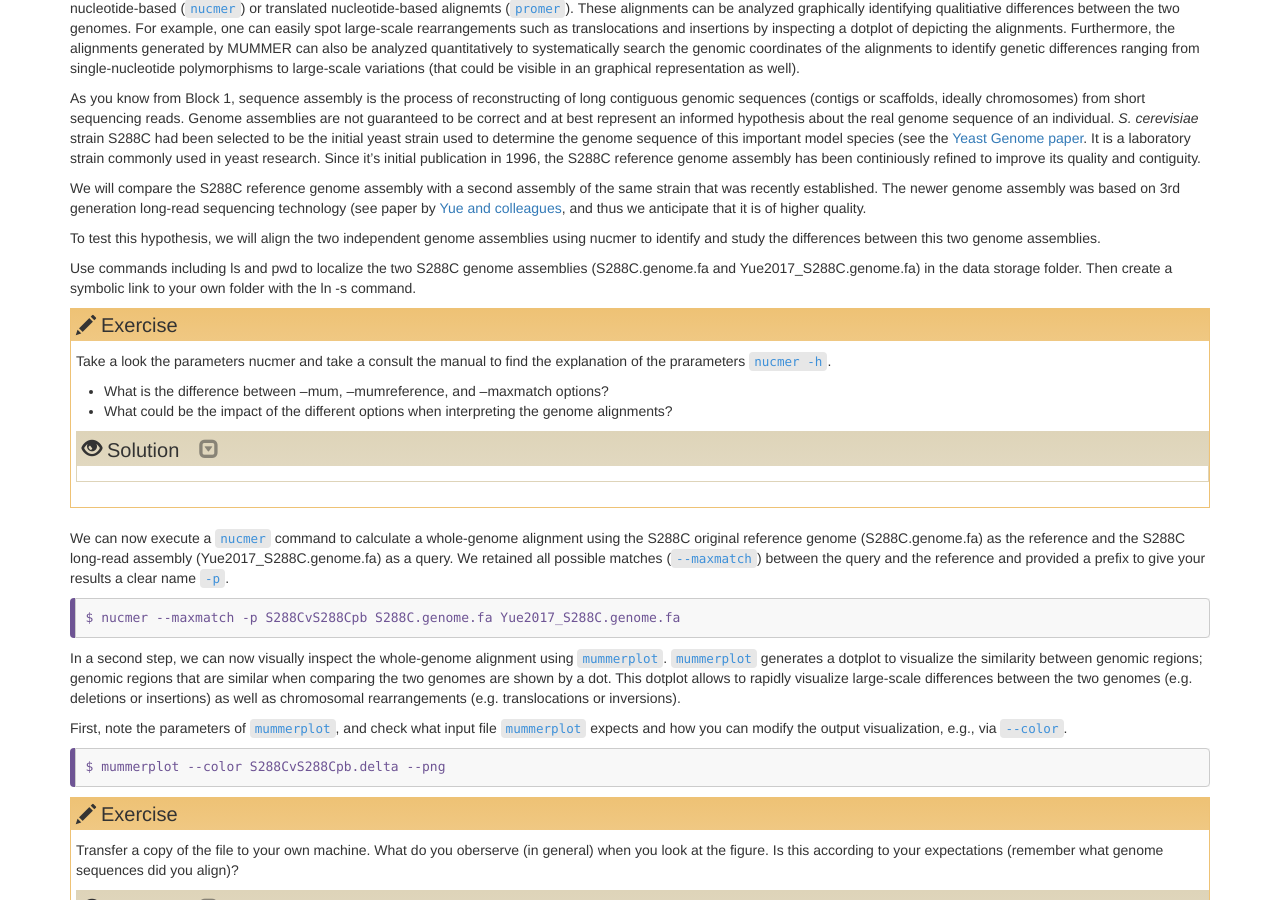
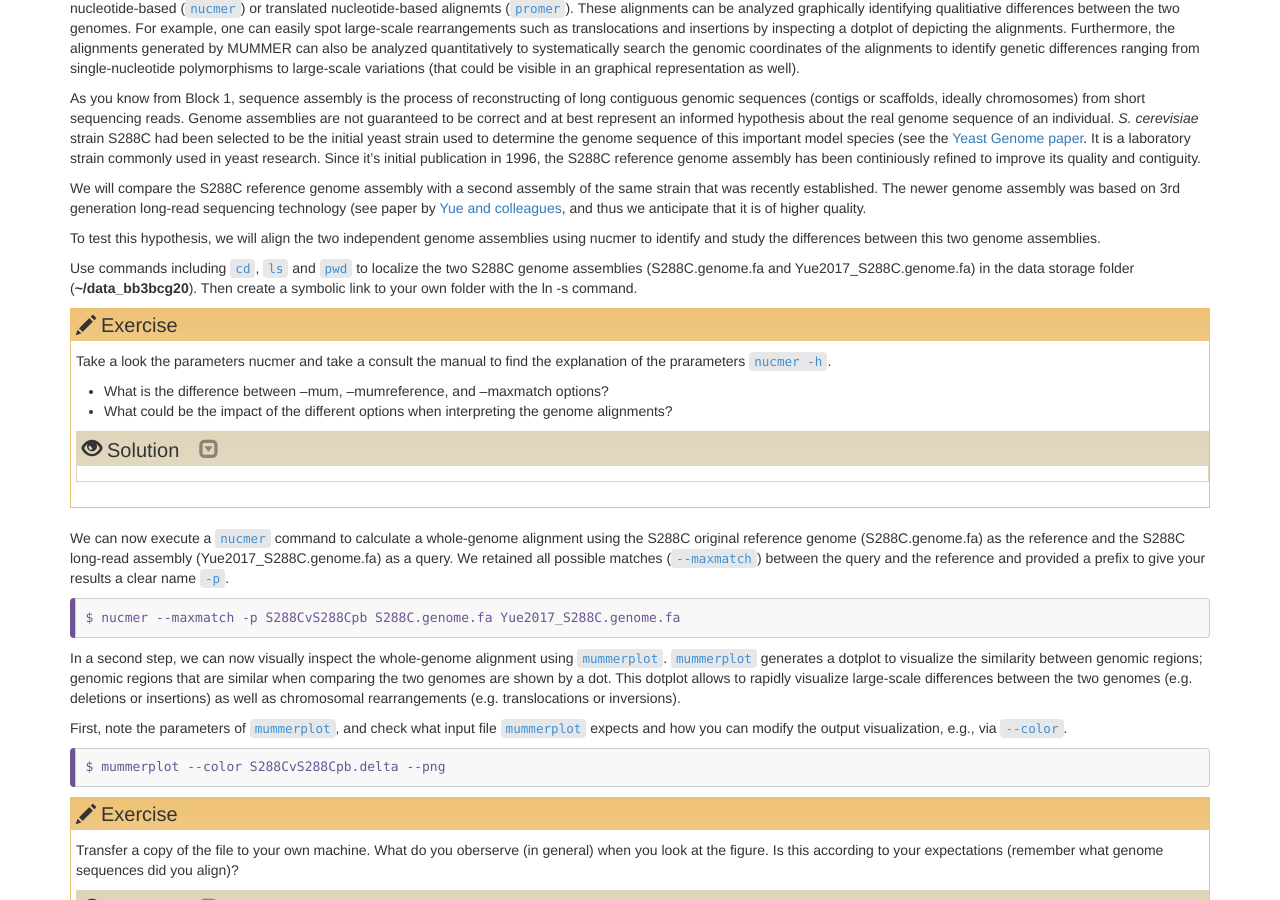
Before and after one commit to TeamMGE/GenomeBioinformaticsCourse, a Jekyll site: the page built from _episodes/80-COOII.md, in a window 1280 px wide and 900 px high, scrolled down 764 px. Built offline with Jekyll 4.4.1, drawn with Linux system fonts in a browser that asks for light colours.

Commit message:
Update 80-COOII.md

```diff
--- a/_episodes/80-COOII.md
+++ b/_episodes/80-COOII.md
@@ -32,7 +32,7 @@ We will compare the S288C reference genome assembly with a second assembly of th
 
 To test this hypothesis, we will align the two independent genome assemblies using nucmer to identify and study the differences between this two genome assemblies.
 
-Use commands including ls and pwd to localize the two S288C genome assemblies (S288C.genome.fa and Yue2017_S288C.genome.fa) in the data storage folder. Then create a symbolic link to your own folder with the ln -s command.
+Use commands including `cd`, `ls` and `pwd` to localize the two S288C genome assemblies (S288C.genome.fa and Yue2017_S288C.genome.fa) in the data storage folder (**~/data_bb3bcg20**). Then create a symbolic link to your own folder with the ln -s command.
 
 > ## Exercise
 >
```
